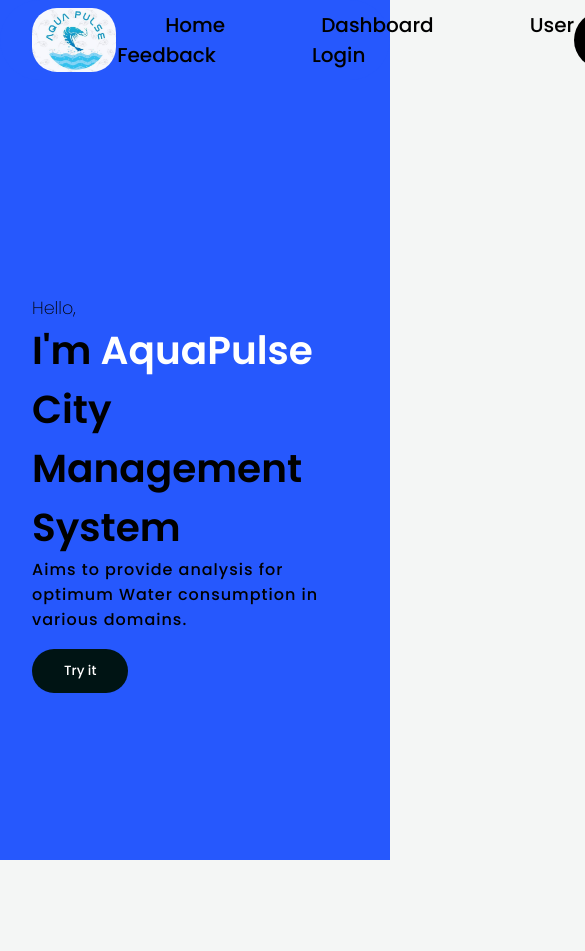
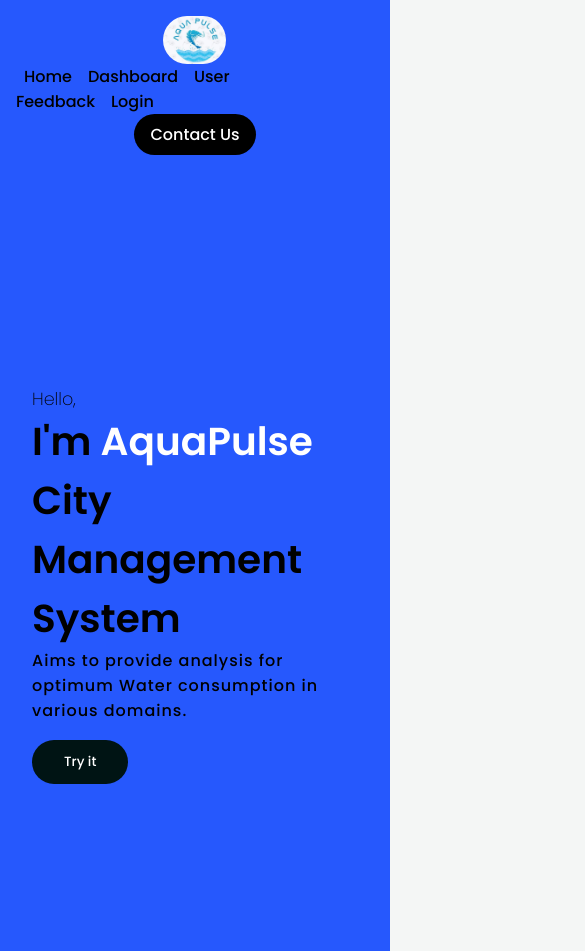
Before and after one commit to Aman-Dinesh-Mishra/AQUA, a React (Vite) app: page / in a window 390 px wide. Shown: the top 951 px of the page, 585 px wide, since content can reach past the window. Before the commit the page ends 860 px from the top, so only its background shows below. Built offline with nearby package versions, Linux system fonts and the light colour scheme.

Commit message:
Update Navbar.css

```diff
--- a/src/Components/Navbar/Navbar.css
+++ b/src/Components/Navbar/Navbar.css
@@ -1,4 +1,4 @@
-.navbar{
+.navbar {
     height: 5rem;
     width: 100vw;
     margin: 0 auto;
@@ -11,29 +11,31 @@
     z-index: 3;
     background-color: rgb(38, 88, 253);
     border-radius: 50px 50px;
+}
 
-}
-.logo{
+.logo {
     object-position: left;
     object-fit: cover;
     height: 4rem;
     border-radius: 25px;
     padding-right: 1px;
 }
-.desktopMenuListItem{
+
+.desktopMenuListItem {
     margin: 3rem;
     cursor: pointer;
     font-size: 20px;
     font-weight: 400;
 }
-.desktopMenuListItem:hover{
+
+.desktopMenuListItem:hover {
     color: white;
-    padding-bottom: 0.1 rem;
+    padding-bottom: 0.1rem;
     border-bottom: 3px solid white;
     transition-duration: 0.5s;
 }
 
-.desktopMenuBtn{
+.desktopMenuBtn {
     background: black;
     font-weight: 400;
     font-size: larger;
@@ -44,5 +46,28 @@
     border-radius: 50px;
     padding: 0 1rem;
     color: white;
+}
 
+/* Media Queries for Mobile Devices */
+@media (max-width: 768px) {
+    .navbar {
+        flex-direction: column;
+        height: auto;
+        padding: 1rem;
+        border-radius: 0;
+    }
+
+    .logo {
+        height: 3rem;
+    }
+
+    .desktopMenuListItem {
+        margin: 2rem 0.5rem;
+        font-size: 16px;
+    }
+
+    .desktopMenuBtn {
+        font-size: medium;
+        padding: 0.5rem 1rem;
+    }
 }
```
